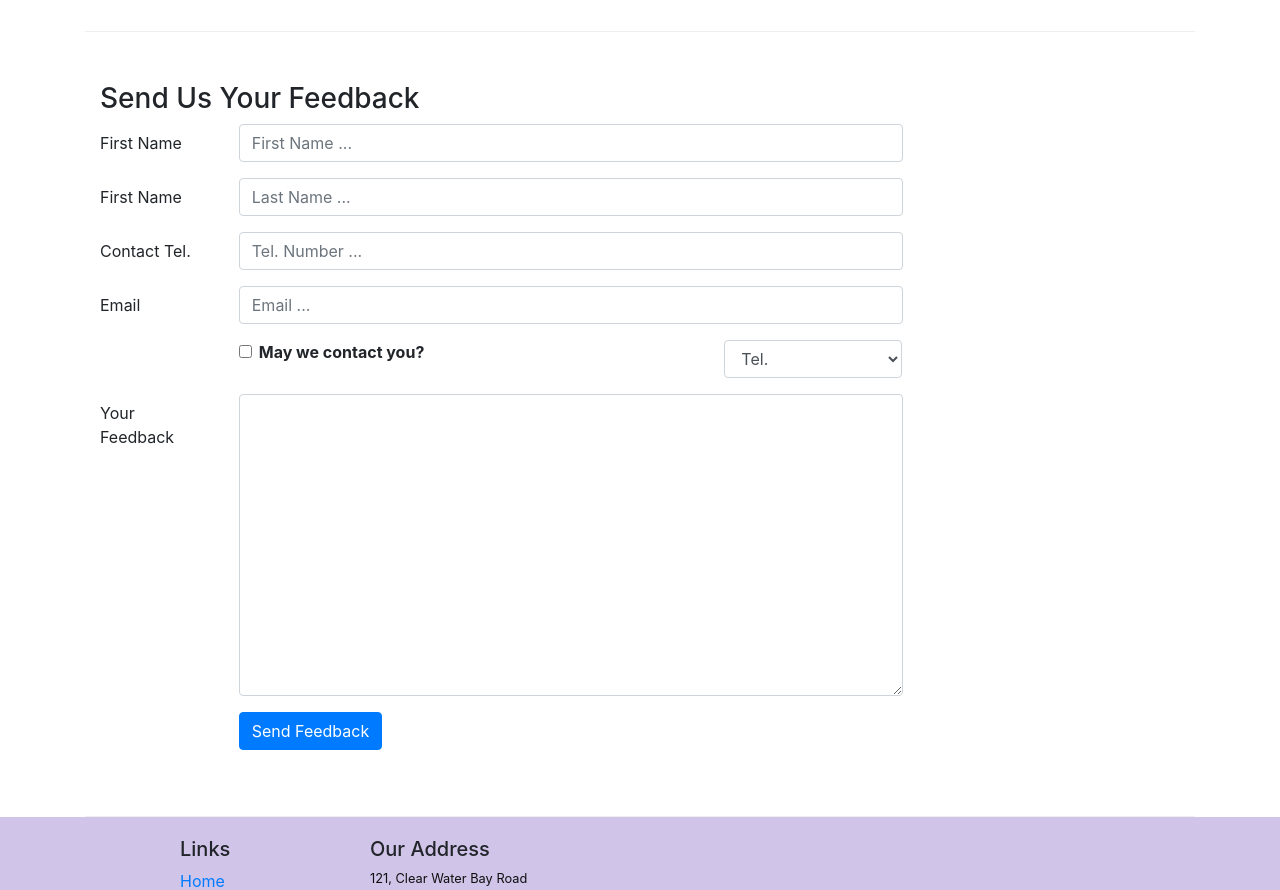
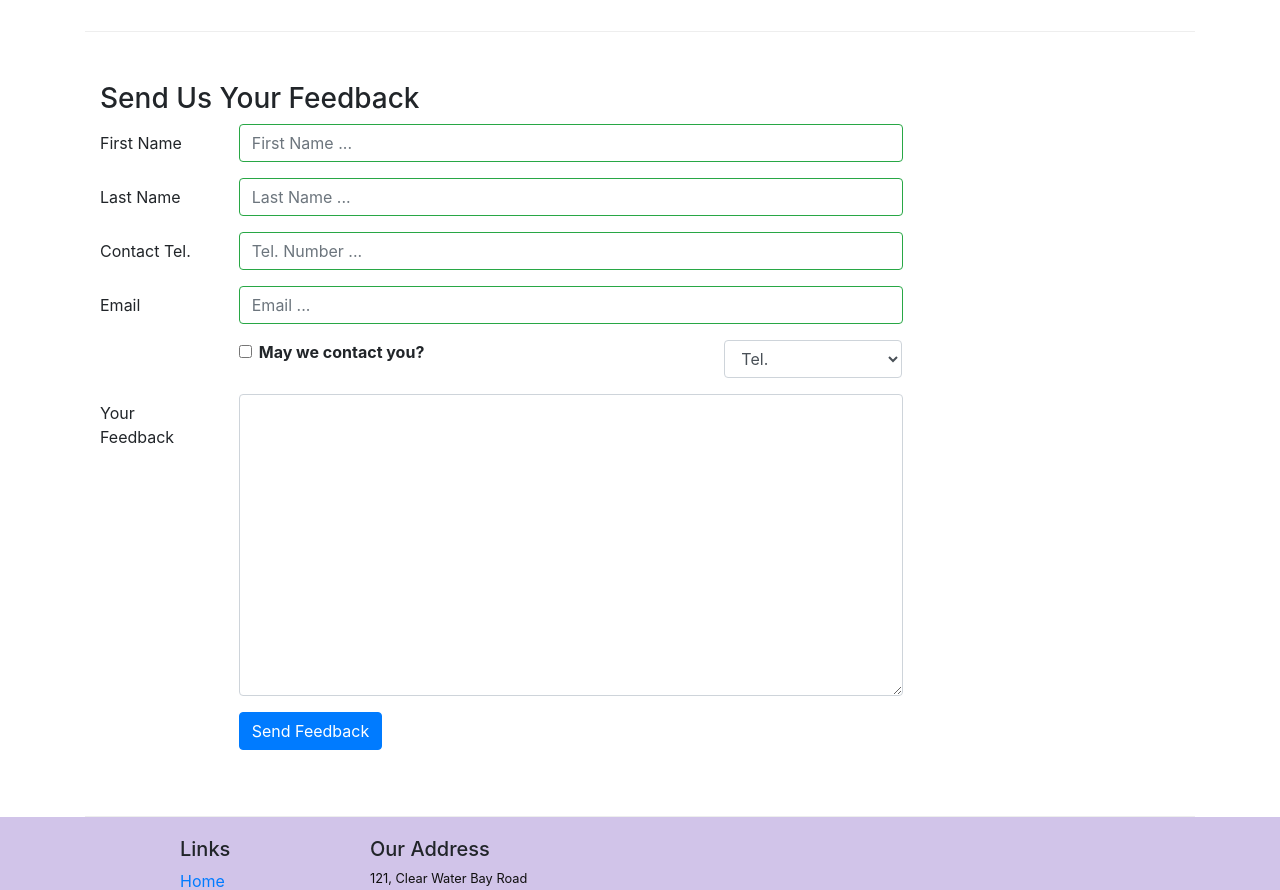
Before and after one commit to leon-12138/React, a React (Create React App) app: page /contactus in a window 1280 px wide. Shown: the part 840-1730 px from the top of the page. Built offline with nearby package versions, Linux system fonts and the light colour scheme.

Commit message:
Controlled Form Validation

```diff
--- a/src/components/ContactComponent.js
+++ b/src/components/ContactComponent.js
@@ -1,5 +1,5 @@
 import React, {Component} from 'react';
-import { BreadcrumbItem, Breadcrumb, Button, Form, FormGroup, Label, Input, Col } from 'reactstrap';
+import { BreadcrumbItem, Breadcrumb, Button, Form, FormGroup, Label, Input, Col, FormFeedback } from 'reactstrap';
 import { Link } from 'react-router-dom';
 
 class Contact extends Component {
@@ -14,11 +14,18 @@
             email: '',
             agree: false,
             contactType: 'Tel.',
-            message: ''
+            message: '',
+            touched: {
+                firstname: false,
+                lastname: false,
+                telnum: false,
+                email: false
+            }
         }
 
         this.handleSubmit = this.handleSubmit.bind(this);
         this.handleInputChange = this.handleInputChange.bind(this);
+        this.handleBlur = this.handleBlur.bind(this);
     }
 
     handleInputChange(event) {
@@ -37,8 +44,47 @@
         event.preventDefault();
     }
 
+    handleBlur = (field) => (evt) => {
+        this.setState({
+            touched: { ...this.state.touched, [field]: true }
+        });
+    }
+
+    validate(firstname, lastname, telnum, email) {
+        const errors = {
+            firstname: '',
+            lastname: '',
+            telnum: '',
+            email: ''
+        };
+        if(this.state.touched.firstname && firstname.length<3) {
+            errors.firstname = 'Firstname should be >= 3 characters.'
+        } else if (this.state.touched.firstname && firstname.length>10) {
+            errors.firstname = 'Firstname should be <= 10 characters.'
+        }
+
+        if(this.state.touched.lastname && lastname.length<3) {
+            errors.lastname = 'Lastname should be >= 3 characters.'
+        } else if (this.state.touched.lastname && lastname.length>10) {
+            errors.lastname = 'Lastname should be <= 10 characters.'
+        }
+
+        const reg = /^\d+$/;
+        if(this.state.touched.telnum && !reg.test(telnum)) {
+            errors.telnum = "Tel Number should only contain numbers."
+        }
+
+        if(this.state.touched.email && email.split('').filter(x => x === '@').length !==1) {
+            errors.email = "Email should contain one @."
+        }
+
+        return errors;
+    }
+
 
     render() {
+        const errors = this.validate(this.state.firstname, this.state.lastname, this.state.telnum, this.state.email);
+
         return(
             <div className="container">
 
@@ -89,25 +135,29 @@
                             <FormGroup row>
                                 <Label htmlFor="firstname" md={2}>First Name</Label>
                                 <Col md={10}>
-                                    <Input type="text" id="firstname" name="firstname" placeholder="First Name ..." value={this.state.firstname} onChange={this.handleInputChange} />
+                                    <Input type="text" id="firstname" name="firstname" placeholder="First Name ..." value={this.state.firstname} valid={errors.firstname===''} invalid={errors.firstname!==''} onBlur={this.handleBlur('firstname')} onChange={this.handleInputChange} />
+                                    <FormFeedback>{errors.firstname}</FormFeedback>
                                 </Col>
                             </FormGroup>
                             <FormGroup row>
-                                <Label htmlFor="lastname" md={2}>First Name</Label>
+                                <Label htmlFor="lastname" md={2}>Last Name</Label>
                                 <Col md={10}>
-                                    <Input type="text" id="lastname" name="lastname" placeholder="Last Name ..." value={this.state.lastname} onChange={this.handleInputChange} />
+                                    <Input type="text" id="lastname" name="lastname" placeholder="Last Name ..." value={this.state.lastname} valid={errors.lastname===''} invalid={errors.lastname!==''} onBlur={this.handleBlur('lastname')} onChange={this.handleInputChange} />
+                                    <FormFeedback>{errors.lastname}</FormFeedback>
                                 </Col>
                             </FormGroup>
                             <FormGroup row>
                                 <Label htmlFor="telnum" md={2}>Contact Tel.</Label>
                                 <Col md={10}>
-                                    <Input type="tel" id="telnum" name="telnum" placeholder="Tel. Number ..." value={this.state.telnum} onChange={this.handleInputChange} />
+                                    <Input type="tel" id="telnum" name="telnum" placeholder="Tel. Number ..." value={this.state.telnum} valid={errors.telnum===''} invalid={errors.telnum!==''} onBlur={this.handleBlur('telnum')} onChange={this.handleInputChange} />
+                                    <FormFeedback>{errors.telnum}</FormFeedback>
                                 </Col>
                             </FormGroup>
                             <FormGroup row>
                                 <Label htmlFor="email" md={2}>Email</Label>
                                 <Col md={10}>
-                                    <Input type="email" id="email" name="email" placeholder="Email ..." value={this.state.email} onChange={this.handleInputChange} />
+                                    <Input type="email" id="email" name="email" placeholder="Email ..." value={this.state.email} valid={errors.email===''} invalid={errors.email!==''} onBlur={this.handleBlur('email')} onChange={this.handleInputChange} />
+                                    <FormFeedback>{errors.email}</FormFeedback>
                                 </Col>
                             </FormGroup>
                             <FormGroup row>
```
